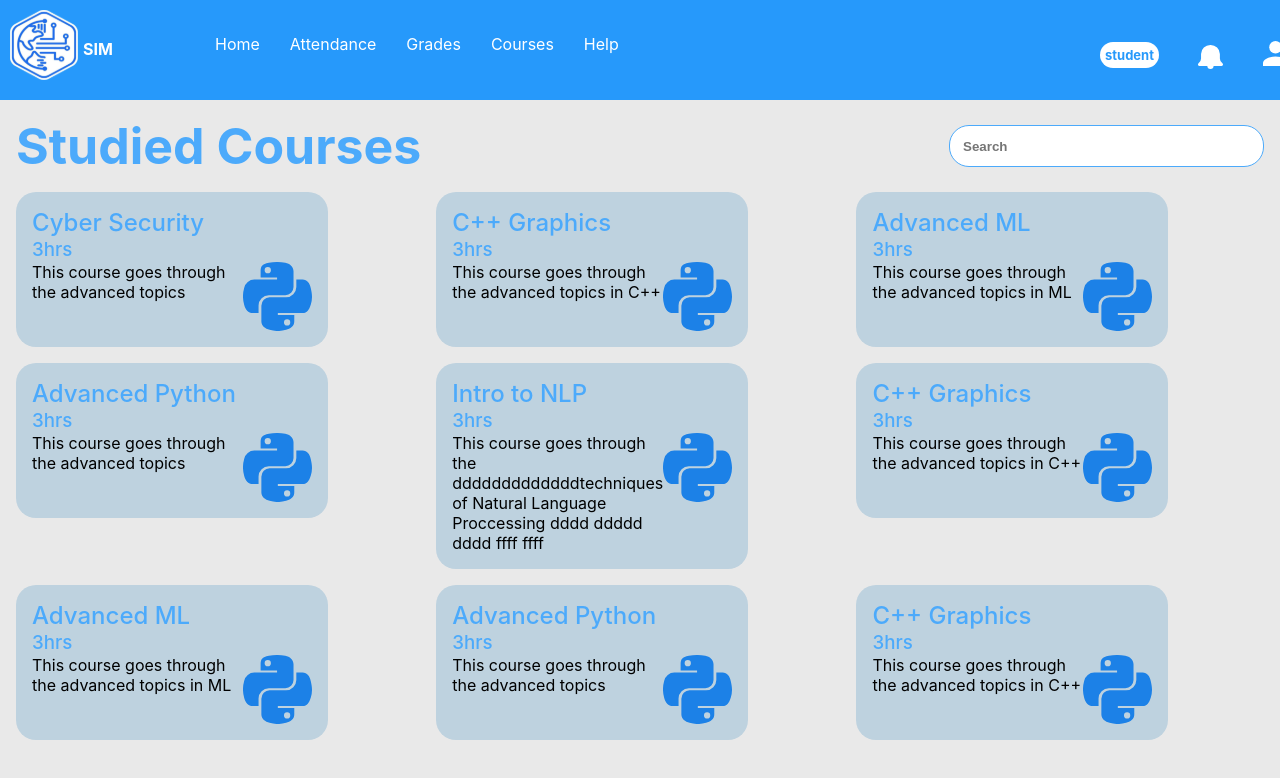
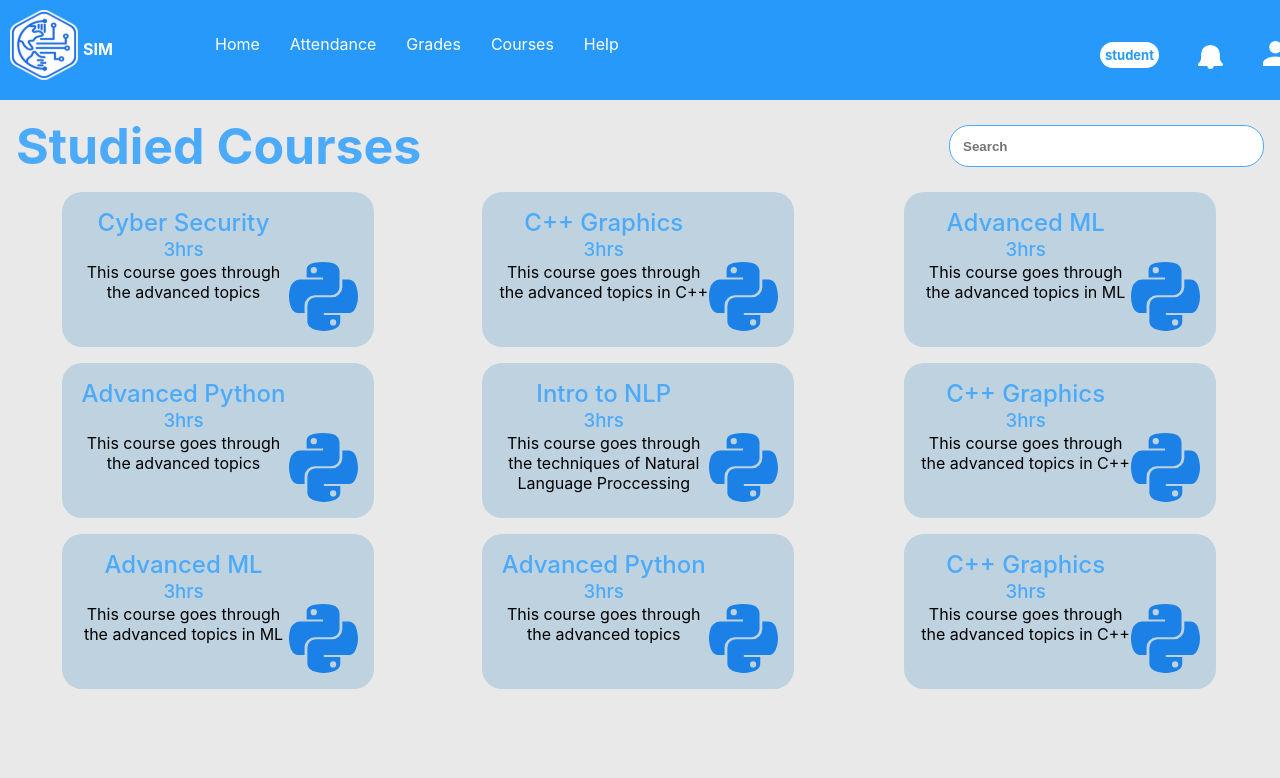
Before and after one commit to azizy5203/UI_Project, a React (Create React App) app: page /StudentCourses in a window 1280 px wide. Shown: the top 778 px of the page. Built offline with nearby package versions, Linux system fonts and the light colour scheme.

Commit message:
adjusted default route and courses styling

```diff
--- a/src/App.js
+++ b/src/App.js
@@ -35,7 +35,7 @@ function App() {
     },
     {
       title:'Intro to NLP',
-      desc:'This course goes through the  dddddddddddddtechniques of Natural Language Proccessing dddd ddddd dddd ffff ffff',
+      desc:'This course goes through the techniques of Natural Language Proccessing',
       creds:'3hrs',
     },
     {
@@ -68,8 +68,9 @@ function App() {
       <div className="App">
         <Navbar type={type}/>
       <Routes>
-          <Route path='/StudentCourses' element={<StudentCourses coursesList={coursesList}/>}/>
-          <Route path='/StDashboard' element={<StDashboard coursesList={coursesList}/>}/>
+        <Route path="/" element={<StDashboard coursesList={coursesList}/>}/>
+        <Route path='/StudentCourses' element={<StudentCourses coursesList={coursesList}/>}/>
+        {/* <Route path='/StDashboard' element={<StDashboard coursesList={coursesList}/>}/> */}
       </Routes>
       </div>
     </Router>
--- a/src/components/Navbar.js
+++ b/src/components/Navbar.js
@@ -13,7 +13,7 @@ const Navbar = ({type}) => {
             <a href=""><img src = {person} className = "person" alt=''></img></a>
             <nav>
                 <ul className = "nav-area">
-                <li><Link to = "/stdashboard">Home</Link></li>
+                <li><Link to = "/">Home</Link></li>
                 <li><a href = "#">Attendance</a></li>
                 <li><a href = "#">Grades</a></li>
                 <li><Link to = "/StudentCourses">Courses</Link></li>
--- a/src/components/StudentCourses.js
+++ b/src/components/StudentCourses.js
@@ -6,12 +6,14 @@ const StudentCourses = ({coursesList}) => {
             <h1>Studied Courses</h1>
             <input type="text" placeholder='Search'/>
             {coursesList.map((course)=>(
+                <center>
                     <div className = "itemContainer">
                         <h2>{course.title}</h2>
                         <h3>{course.creds}</h3>
                         <p>{course.desc}</p>
                         <img src = {py} alt=''></img>
                     </div>
+                </center>
             ))}
 
 
--- a/src/css/StDashboard.css
+++ b/src/css/StDashboard.css
@@ -42,6 +42,9 @@
   margin-right: 25px;
   margin-top: 40px;
 }
+.DbContainer .CourseItem .filledBtn:hover{
+  box-shadow: 0.5px .5px 1px  #7F7F7F;
+}
 .DbContainer .CourseItem .link{
   background: none;
   font-weight: bold;
@@ -56,6 +59,6 @@
   margin-top: 40px;
 }
 .DbContainer .CourseItem .link:hover{
-  color: white;
+  text-decoration: underline;
 
 }
```
Lines whose indentation alone changed are shown as unchanged.
